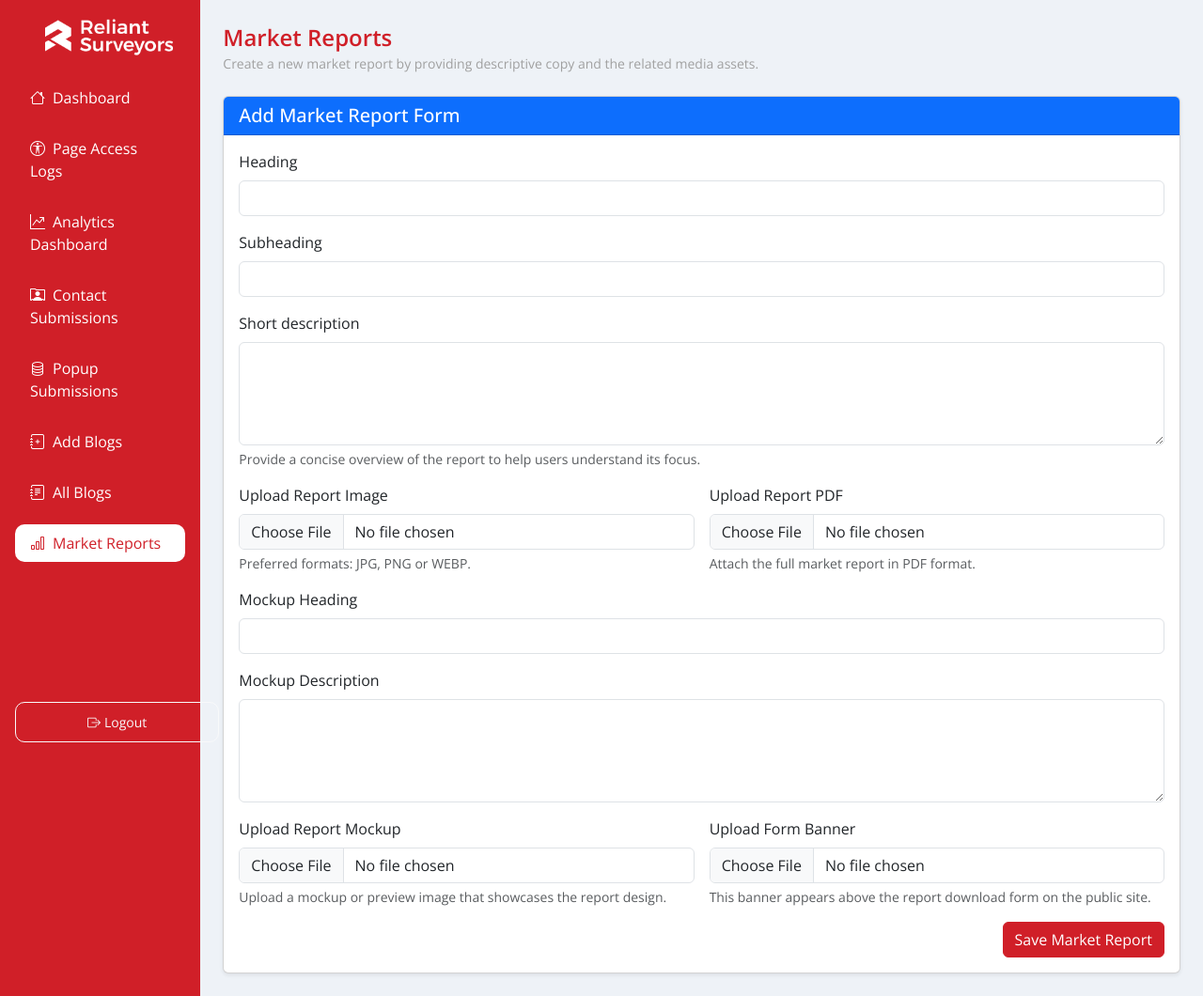
After one commit to ddroy9090-ind/reliant_page_access, a PHP site: page /market_reports.php in a window 1280 px wide. The commit adds this page. Shown: the whole page at 94% size. Run offline with PHP 8.4, Linux system fonts and the light colour scheme; the visitor is signed in with stand-in values (Sample User, id 1).

Commit message:
Add market reports form page

```diff
--- a/includes/render.php
+++ b/includes/render.php
@@ -40,6 +40,7 @@ function render_sidebar(string $active): void
     'popup-form' => ['href' => 'popup_form_submissions.php', 'icon' => 'bi-database', 'label' => 'Popup Submissions'],
     'add-blogs' => ['href' => 'add_blogs.php', 'icon' => 'bi-journal-plus', 'label' => 'Add Blogs'],
     'all-blogs' => ['href' => 'all_blogs.php', 'icon' => 'bi-journal-text', 'label' => 'All Blogs'],
+    'market-reports' => ['href' => 'market_reports.php', 'icon' => 'bi-bar-chart', 'label' => 'Market Reports'],
   ];
 
   echo '<aside class="col-12 col-md-3 col-lg-2 sidebar p-3">';
--- /dev/null
+++ b/market_reports.php
@@ -0,0 +1,189 @@
+<?php
+
+declare(strict_types=1);
+
+require_once __DIR__ . '/includes/bootstrap.php';
+require_once __DIR__ . '/includes/render.php';
+require_once __DIR__ . '/includes/auth.php';
+
+process_logout();
+
+if (!is_authenticated()) {
+  header('Location: login.php');
+  exit;
+}
+
+$errors = [];
+$success = null;
+
+$heading = '';
+$subheading = '';
+$shortDescription = '';
+$mockupHeading = '';
+$mockupDescription = '';
+
+if ($_SERVER['REQUEST_METHOD'] === 'POST') {
+  csrf_check($_POST['csrf'] ?? '');
+
+  $heading = trim((string)($_POST['heading'] ?? ''));
+  $subheading = trim((string)($_POST['subheading'] ?? ''));
+  $shortDescription = trim((string)($_POST['short_description'] ?? ''));
+  $mockupHeading = trim((string)($_POST['mockup_heading'] ?? ''));
+  $mockupDescription = trim((string)($_POST['mockup_description'] ?? ''));
+
+  if ($heading === '') {
+    $errors[] = 'Heading is required.';
+  }
+
+  if ($subheading === '') {
+    $errors[] = 'Subheading is required.';
+  }
+
+  if ($shortDescription === '') {
+    $errors[] = 'Short description is required.';
+  }
+
+  if ($mockupHeading === '') {
+    $errors[] = 'Mockup heading is required.';
+  }
+
+  if ($mockupDescription === '') {
+    $errors[] = 'Mockup description is required.';
+  }
+
+  if (!$errors) {
+    $success = 'Market report details captured successfully. File upload handling can be implemented to persist the report.';
+  }
+}
+
+render_head('Market Reports');
+echo '<div class="container-fluid layout">';
+echo '<div class="row g-0">';
+render_sidebar('market-reports');
+?>
+
+<main class="col-12 col-md-9 col-lg-10 content">
+  <div class="d-flex flex-column flex-lg-row justify-content-between align-items-lg-center mb-4 gap-3">
+    <div>
+      <h2 class="title-heading">Market Reports</h2>
+      <p class="para mb-0">Create a new market report by providing descriptive copy and the related media assets.</p>
+    </div>
+  </div>
+
+  <?php if ($success): ?>
+    <div class="alert alert-success" role="alert">
+      <?= htmlspecialchars($success, ENT_QUOTES, 'UTF-8') ?>
+    </div>
+  <?php endif; ?>
+
+  <?php if ($errors): ?>
+    <div class="alert alert-danger" role="alert">
+      <ul class="mb-0 ps-3">
+        <?php foreach ($errors as $error): ?>
+          <li><?= htmlspecialchars($error, ENT_QUOTES, 'UTF-8') ?></li>
+        <?php endforeach; ?>
+      </ul>
+    </div>
+  <?php endif; ?>
+
+  <div class="card shadow-sm">
+    <div class="card-header bg-primary text-white">
+      <h3 class="h5 mb-0">Add Market Report Form</h3>
+    </div>
+    <div class="card-body">
+      <form class="row g-3" method="post" enctype="multipart/form-data" novalidate>
+        <input type="hidden" name="csrf" value="<?= htmlspecialchars(csrf_token(), ENT_QUOTES, 'UTF-8') ?>">
+
+        <div class="col-12">
+          <label class="form-label" for="heading">Heading</label>
+          <input
+            type="text"
+            class="form-control"
+            id="heading"
+            name="heading"
+            value="<?= htmlspecialchars($heading, ENT_QUOTES, 'UTF-8') ?>"
+            required
+          >
+        </div>
+
+        <div class="col-12">
+          <label class="form-label" for="subheading">Subheading</label>
+          <input
+            type="text"
+            class="form-control"
+            id="subheading"
+            name="subheading"
+            value="<?= htmlspecialchars($subheading, ENT_QUOTES, 'UTF-8') ?>"
+            required
+          >
+        </div>
+
+        <div class="col-12">
+          <label class="form-label" for="short_description">Short description</label>
+          <textarea
+            class="form-control"
+            id="short_description"
+            name="short_description"
+            rows="4"
+            required
+          ><?= htmlspecialchars($shortDescription, ENT_QUOTES, 'UTF-8') ?></textarea>
+          <div class="form-text">Provide a concise overview of the report to help users understand its focus.</div>
+        </div>
+
+        <div class="col-md-6">
+          <label class="form-label" for="report_image">Upload Report Image</label>
+          <input class="form-control" type="file" id="report_image" name="report_image" accept="image/*">
+          <div class="form-text">Preferred formats: JPG, PNG or WEBP.</div>
+        </div>
+
+        <div class="col-md-6">
+          <label class="form-label" for="report_pdf">Upload Report PDF</label>
+          <input class="form-control" type="file" id="report_pdf" name="report_pdf" accept="application/pdf">
+          <div class="form-text">Attach the full market report in PDF format.</div>
+        </div>
+
+        <div class="col-12">
+          <label class="form-label" for="mockup_heading">Mockup Heading</label>
+          <input
+            type="text"
+            class="form-control"
+            id="mockup_heading"
+            name="mockup_heading"
+            value="<?= htmlspecialchars($mockupHeading, ENT_QUOTES, 'UTF-8') ?>"
+            required
+          >
+        </div>
+
+        <div class="col-12">
+          <label class="form-label" for="mockup_description">Mockup Description</label>
+          <textarea
+            class="form-control"
+            id="mockup_description"
+            name="mockup_description"
+            rows="4"
+            required
+          ><?= htmlspecialchars($mockupDescription, ENT_QUOTES, 'UTF-8') ?></textarea>
+        </div>
+
+        <div class="col-md-6">
+          <label class="form-label" for="report_mockup">Upload Report Mockup</label>
+          <input class="form-control" type="file" id="report_mockup" name="report_mockup" accept="image/*">
+          <div class="form-text">Upload a mockup or preview image that showcases the report design.</div>
+        </div>
+
+        <div class="col-md-6">
+          <label class="form-label" for="form_banner">Upload Form Banner</label>
+          <input class="form-control" type="file" id="form_banner" name="form_banner" accept="image/*">
+          <div class="form-text">This banner appears above the report download form on the public site.</div>
+        </div>
+
+        <div class="col-12 d-flex justify-content-end">
+          <button type="submit" class="btn btn-primary">Save Market Report</button>
+        </div>
+      </form>
+    </div>
+  </div>
+</main>
+
+<?php
+render_footer();
```
